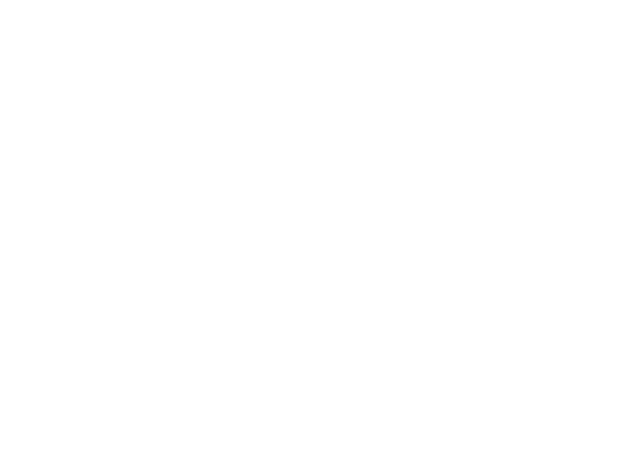
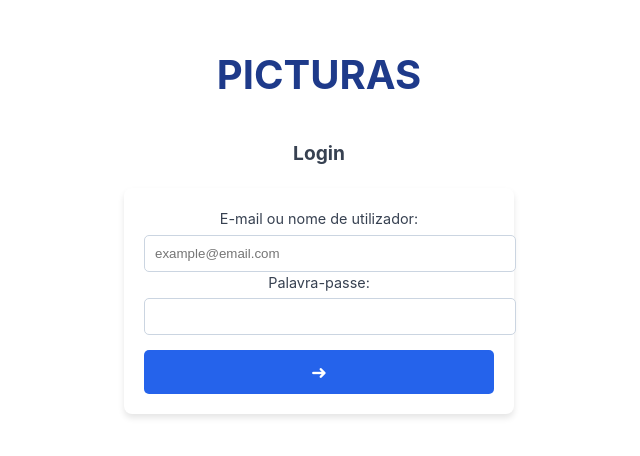
Before and after one commit to ajoaoalves/RAS, a Vue app in the folder frontend_src/pictuRAS-front/: page /login in a window 1280 px wide. Before the commit this address had no page. Shown: the part 212-668 px from the top of the page, without its empty margins (321-961 px from the left). Built offline with nearby package versions, Linux system fonts and the light colour scheme.

Commit message:
Added login view

```diff
--- /dev/null
+++ b/frontend_src/pictuRAS-front/src/components/LoginForm.vue
@@ -0,0 +1,101 @@
+<template>
+    <form @submit.prevent="submitForm">
+      <!-- Campo de Email -->
+      <div>
+        <label for="email" class="label">E-mail ou nome de utilizador:</label>
+        <input
+          v-model="email"
+          type="email"
+          id="email"
+          class="input-field"
+          placeholder="example@email.com"
+          required
+        />
+      </div>
+
+      <!-- Campo de Contraseña -->
+      <div class="mt-4">
+        <label for="password" class="label">Palavra-passe:</label>
+        <input
+          v-model="password"
+          type="password"
+          id="password"
+          class="input-field"
+          required
+        />
+      </div>
+
+      <!-- Mensaje de Error -->
+      <p v-if="errorMessage" class="error-message">
+        ⚠️ Credenciais não correspondem a nenhum utilizador. Por favor tente de novo.
+      </p>
+
+      <!-- Botón de Login -->
+      <button type="submit" class="login-button">➜</button>
+    </form>
+  </template>
+
+  <script>
+  export default {
+    name: "LoginForm",
+    data() {
+      return {
+        email: "",
+        password: "",
+        errorMessage: false,
+      };
+    },
+    methods: {
+      submitForm() {
+        this.$emit("submit-login", {
+          email: this.email,
+          password: this.password,
+        });
+      },
+    },
+  };
+  </script>
+
+  <style scoped>
+  .label {
+    display: block;
+    font-size: 0.9rem;
+    color: #374151;
+    margin-bottom: 5px;
+  }
+
+  .input-field {
+    width: 100%;
+    padding: 10px;
+    border: 1px solid #cbd5e1;
+    border-radius: 5px;
+    outline: none;
+    transition: border-color 0.2s;
+  }
+
+  .input-field:focus {
+    border-color: #3b82f6;
+  }
+
+  .error-message {
+    color: #dc2626;
+    font-size: 0.875rem;
+    margin-top: 5px;
+  }
+
+  .login-button {
+    width: 100%;
+    margin-top: 15px;
+    background-color: #2563eb;
+    color: white;
+    padding: 10px;
+    border: none;
+    border-radius: 5px;
+    cursor: pointer;
+    font-size: 1.2rem;
+  }
+
+  .login-button:hover {
+    background-color: #1e40af;
+  }
+  </style>
--- a/frontend_src/pictuRAS-front/src/router.ts
+++ b/frontend_src/pictuRAS-front/src/router.ts
@@ -1,9 +1,11 @@
 // src/router.js
 import { createRouter, createWebHistory } from 'vue-router';
 import plans from './views/Plan.vue';
+import login from './views/Login.vue';
 
 const routes = [
   { path: '/plans', component: plans },
+  { path: '/login', component: login },
 ];
 
 const router = createRouter({
--- /dev/null
+++ b/frontend_src/pictuRAS-front/src/views/Login.vue
@@ -0,0 +1,64 @@
+<template>
+    <div class="login-view">
+      <h1 class="title">PICTURAS</h1>
+      <h2 class="subtitle">Login</h2>
+
+      <div class="login-container">
+        <LoginForm @submit-login="handleLogin" />
+      </div>
+    </div>
+  </template>
+
+  <script>
+  import LoginForm from "../components/LoginForm.vue";
+
+  export default {
+    name: "LoginView",
+    components: {
+      LoginForm,
+    },
+    methods: {
+      handleLogin(credentials) {
+        // Simulación de autenticación
+        const validEmail = "user@example.com";
+        const validPassword = "password123";
+
+        if (credentials.email === validEmail && credentials.password === validPassword) {
+          alert("Login successful!");
+        } else {
+          alert("⚠️ Credenciais não correspondem a nenhum utilizador. Por favor tente de novo.");
+        }
+      },
+    },
+  };
+  </script>
+
+  <style scoped>
+  .login-view {
+    display: flex;
+    flex-direction: column;
+    align-items: center;
+    justify-content: center;
+    height: 100vh;
+  }
+
+  .title {
+    font-size: 2.5rem;
+    font-weight: bold;
+    color: #1e3a8a;
+  }
+
+  .subtitle {
+    font-size: 1.2rem;
+    color: #374151;
+    margin-bottom: 20px;
+  }
+
+  .login-container {
+    background: white;
+    padding: 20px;
+    border-radius: 8px;
+    box-shadow: 0px 4px 6px rgba(0, 0, 0, 0.1);
+    width: 350px;
+  }
+  </style>
```
